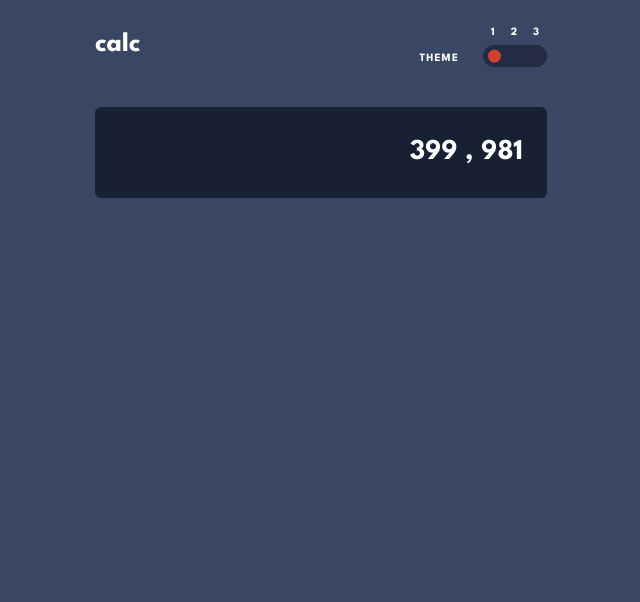
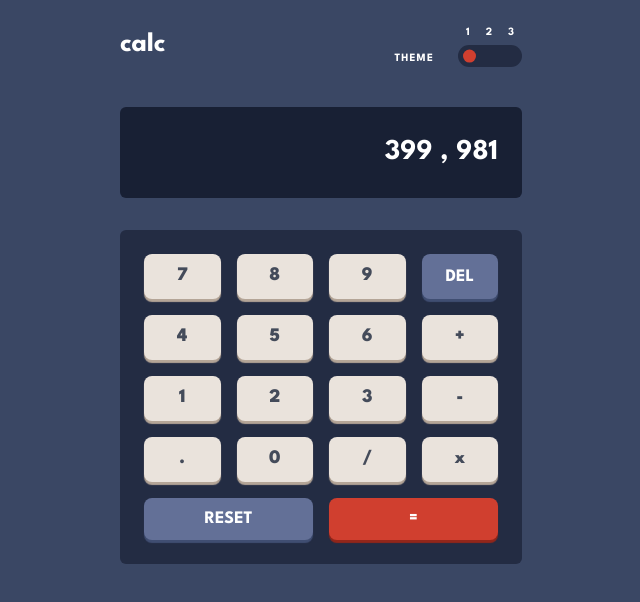
Before and after one commit to AbdulSamadCodes/Calculator-App, a React (Vite) app: page / in a window 1280 px wide. Shown: the top 602 px of the page, without its empty margins (319-959 px from the left). Built offline with nearby package versions, Linux system fonts and the light colour scheme.

Commit message:
Interface design completed

```diff
--- a/Readme files/style-guide.md
+++ b/Readme files/style-guide.md
@@ -75,7 +75,7 @@ The designs were created to the following widths:
 - Pure cyan (key background, toggle): hsl(176, 100%, 44%)
 - Soft cyan (key shadow): hsl(177, 92%, 70%)
 
-- Very dark violet (key background): hsl(268, 47%, 21%)
+- Very dark violet (key background):
 - Dark magenta (key shadow): hsl(290, 70%, 36%)
 
 #### Text
--- a/src/Components/Container.jsx
+++ b/src/Components/Container.jsx
@@ -5,7 +5,7 @@ import { Interface } from '/src/Components/Interface/Interface.jsx';
 function Container() {
 
   return (
-    <div className='container grid max-w-[500px]
+    <div className='container grid max-w-[450px]
      mx-auto pt-6 pb-6 px-6 gap-10'
      >
 
--- a/src/Components/Header/ThemeSelector.jsx
+++ b/src/Components/Header/ThemeSelector.jsx
@@ -7,16 +7,16 @@ import { getCurrentTheme } from '/src/utilities/getCurrentTheme.js';
 import { moveSlideBall } from '/src/utilities/moveThemeBall.js';
 
 function ThemeSelector() {
-  const [theme, setTheme] = useThemeContext();
+  const [ currentTheme, setCurrentTheme ] = useThemeContext();
   const themeBallRef = useRef(null);
 
-  const currentTheme = getCurrentTheme(themePallete, theme);
+  const selectedTheme = getCurrentTheme(themePallete, currentTheme);
 
   const toggleTheme = () => {
-    setTheme(currentTheme);
+    setCurrentTheme(selectedTheme);
   };
 
-  moveSlideBall(themePallete ,theme , themeBallRef);
+  moveSlideBall(themePallete , currentTheme , themeBallRef);
 
   return (
     <div className='flex flex-col gap-y-1'>
@@ -31,15 +31,15 @@ function ThemeSelector() {
 
       </div>
 
-      <div className={`theme-selector ${theme} relative
+      <div className={`theme-selector ${currentTheme} relative
        w-[4rem] py-[0.7rem] rounded-xl`}
-        style={{ backgroundColor: themePallete[theme]['bg-toggler'] }}
+        style={{ backgroundColor: themePallete[currentTheme]['bg-primary'] }}
       >
 
         <span className='theme-ball absolute
          w-[20%] aspect-square top-[50%] left-[0.2rem]
          translate-y-[-50%]  rounded-full'
-          style={{ backgroundColor: themePallete[theme]['bg-theme_ball'] }}
+          style={{ backgroundColor: themePallete[currentTheme]['bg-theme_ball'] }}
 
           ref={themeBallRef}
           onClick={toggleTheme}
--- a/src/Components/Interface/Interface.jsx
+++ b/src/Components/Interface/Interface.jsx
@@ -1,11 +1,16 @@
 import React from 'react';
+
 import { OutputScreen } from '/src/Components/Interface/OutputScreen.jsx';
+import { KeysPanel } from '/src/Components/Interface/Keys Panel/KeysPanel.jsx';
 
 function Interface() {
 
   return (
-    <main className='interface'>
+    <main className='interface grid gap-8'>
+
       <OutputScreen />
+      <KeysPanel />
+
     </main>
   );
 }
--- /dev/null
+++ b/src/Components/Interface/Keys Panel/BasicKey.jsx
@@ -0,0 +1,23 @@
+import React from 'react';
+import { useThemeContext } from '/src/hooks/useThemeContext.jsx';
+
+import { themePallete } from '/src/Constants/themePallete.js';
+
+function BasicKey({ keyText }) {
+  const [ currentTheme ] = useThemeContext();
+
+  return (
+    <button className='key-btn basic-key'
+
+     style={{
+      color :themePallete[currentTheme]['text-secondary'] ,
+      backgroundColor : themePallete[currentTheme]['bg-primary_key'],
+      boxShadow : `0 3px 1px ${themePallete[currentTheme]['shadow-primary_key']}`
+     }}
+    >
+      {keyText}
+    </button>
+  );
+}
+
+export { BasicKey };
--- /dev/null
+++ b/src/Components/Interface/Keys Panel/EqualsKey.jsx
@@ -0,0 +1,23 @@
+import React from 'react';
+import { useThemeContext } from '/src/hooks/useThemeContext.jsx';
+
+import { themePallete } from '/src/Constants/themePallete.js';
+
+function EqualsKey() {
+  const [ currentTheme ] = useThemeContext();
+
+  return (
+    <button className='key-btn equals-key'
+
+      style={{
+        color: themePallete[currentTheme]['text-primary'],
+        backgroundColor: themePallete[currentTheme]['bg-equals_key'],
+        boxShadow: `0 3px 1px ${themePallete[currentTheme]['shadow-equals_key']}`
+      }}
+    >
+      =
+    </button>
+  );
+}
+
+export { EqualsKey };
--- /dev/null
+++ b/src/Components/Interface/Keys Panel/KeysPanel.jsx
@@ -0,0 +1,35 @@
+import React from 'react';
+import { useThemeContext } from '/src/hooks/useThemeContext.jsx';
+
+import { BasicKey } from '/src/Components/Interface/Keys Panel/BasicKey.jsx';
+import { UtilityKey } from '/src/Components/Interface/Keys Panel/UtilityKey.jsx';
+import { EqualsKey } from '/src/Components/Interface/Keys Panel/EqualsKey.jsx';
+
+import { themePallete } from '/src/Constants/themePallete.js';
+import { basicKeys } from '/src/Constants/index.js';
+
+function KeysPanel() {
+  const [currentTheme] = useThemeContext();
+
+  return (
+    <div className='keys-panel grid grid-cols-4 gap-4 p-6 rounded-md'
+      style={{ backgroundColor: themePallete[currentTheme]['bg-primary'] }}
+    >
+
+      {
+        basicKeys.map((keyText, index) => {
+          return <BasicKey key={index} keyText={keyText} />
+        })
+
+      }
+
+      <UtilityKey text={'DEL'} />
+
+      <UtilityKey text={'RESET'} />
+
+      <EqualsKey />
+    </div>
+  );
+}
+
+export { KeysPanel };
--- /dev/null
+++ b/src/Components/Interface/Keys Panel/UtilityKey.jsx
@@ -0,0 +1,23 @@
+import React from 'react';
+import { useThemeContext } from '/src/hooks/useThemeContext.jsx';
+
+import { themePallete } from '/src/Constants/themePallete.js';
+
+function UtilityKey( {text} ) {
+  const [ currentTheme ] = useThemeContext();
+
+  return (
+    <button className={`key-btn utility-key ${text}-key`}
+
+      style={{
+        color: themePallete[currentTheme]['text-primary'],
+        backgroundColor: themePallete[currentTheme]['bg-secondary_key'],
+        boxShadow: `0 3px 1px ${themePallete[currentTheme]['shadow-secondary_key']}`
+      }}
+    >
+      { text }
+    </button>
+  );
+}
+
+export { UtilityKey };
--- a/src/Components/Interface/OutputScreen.jsx
+++ b/src/Components/Interface/OutputScreen.jsx
@@ -9,10 +9,11 @@ function OutputScreen() {
   return (
     <div className='output-screen p-6 text-right
      text-[1.8rem] text-white font-bold rounded-md'
+
       style={
         {
           color : themePallete[currentTheme]['text-primary'] ,
-          backgroundColor: themePallete[currentTheme]['bg-output_screen']
+          backgroundColor: themePallete[currentTheme]['bg-secondary']
         }
       }
     >
--- /dev/null
+++ b/src/Constants/index.js
@@ -0,0 +1,7 @@
+
+export const basicKeys = [
+  '7','8','9' ,'4',
+  '5','6','+','1',
+  '2','3','-','.',
+  '0','/','x'
+];
--- a/src/Constants/themePallete.js
+++ b/src/Constants/themePallete.js
@@ -1,27 +1,55 @@
 
 const themePallete = {
   default: {
-    'bg-toggler': '#232c43',
+    'bg-primary': '#232c43',
+    'bg-secondary' : '#182034',
     'bg-theme_ball': '#d03f2f',
-    'bg-output_screen' : '#182034',
 
-    'text-primary' : '#ffffff'
+    'bg-primary_key' : '#eae3dc',
+    'bg-secondary_key' : '#637097',
+    'bg-equals_key' : '#d03f2f',
+
+    'text-primary' : '#ffffff',
+    'text-secondary' : '#444b5a',
+
+    'shadow-primary_key' : '#b4a597',
+    'shadow-secondary_key' : '#404e72',
+    'shadow-equals_key' : '#93261a'
   },
 
+
   light: {
-    'bg-toggler': '#d1cccc',
+    'bg-primary': '#d1cccc',
+    'bg-secondary' : '#ededed',
     'bg-theme_ball': '#ca5502',
-    'bg-output_screen' : '#ededed',
+
+    'bg-primary_key' : '#e5e4e1',
+    'bg-secondary_key': '#377f86',
+    'bg-equals_key' : '#ca5502',
 
     'text-primary' : '#35352c',
+    'text-secondary' : '#35352c',
+
+    'shadow-primary_key' : '#a69d91',
+    'shadow-secondary_key' : '#1b5f65',
+    'shadow-equals_key' : '#893901'
   },
 
   dark: {
-    'bg-toggler': '#1d0934',
+    'bg-primary': '#1d0934',
+    'bg-secondary' : '#1d0934',
     'bg-theme_ball': '#00e0d1',
-    'bg-output_screen' : '#1d0934',
+
+    'bg-primary_key' : '#341c4f',
+    'bg-secondary_key': '#58077d',
+    'bg-equals_key' : '#00e0d1',
 
     'text-primary' : '#ffe53d',
+    'text-secondary' : '#ffe53d',
+
+    'shadow-primary_key' : '#871c9c',
+    'shadow-secondary_key' : '#bc15f4',
+    'shadow-equals_key' : '#6cf9f2'
   }
 };
 
--- a/src/Styles/index.css
+++ b/src/Styles/index.css
@@ -1,5 +1,28 @@
 @import "tailwindcss";
 
 @layer components {
+  .key-btn {
+    display: grid;
+    padding: 0.5rem;
+    font-weight: 800;
+    place-content: center;
+    border-radius: 0.5rem;
+  }
 
+  .basic-key { font-size: 1.2rem;  }
+
+  .utility-key {
+    font-size: 1.1rem;
+    font-weight: 700;
+  }
+
+  .DEL-key {
+    grid-row: 1;
+    grid-column: 4;
+  }
+
+  .RESET-key,
+  .equals-key {
+    grid-column: span 2;
+  }
 }
```
